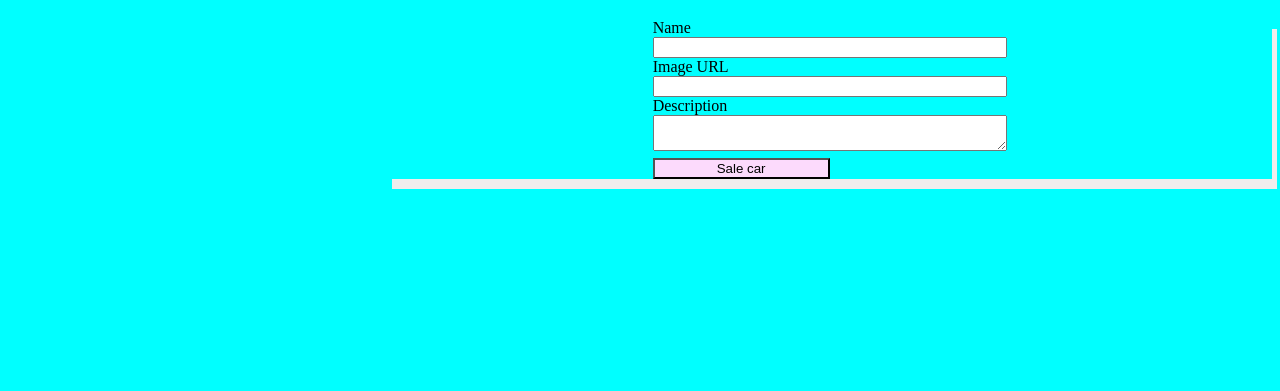
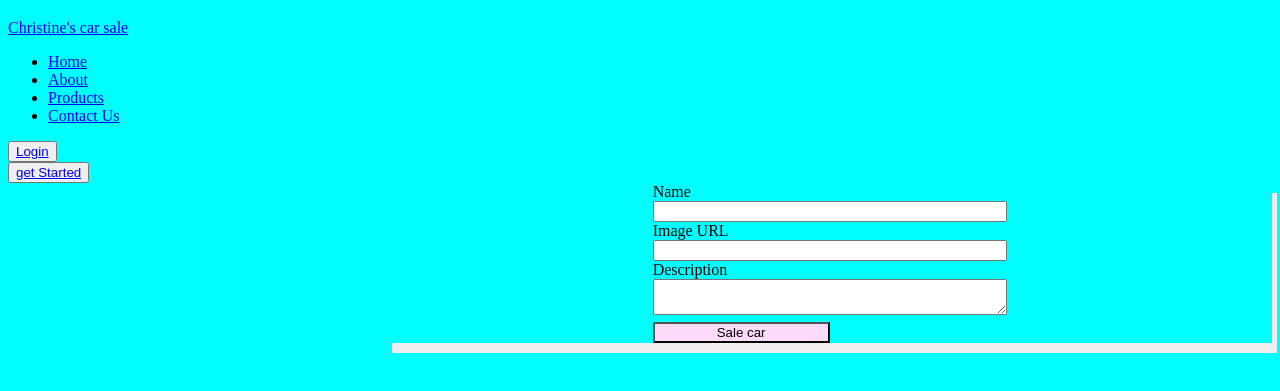
Before and after one commit to chrischep/JS-IPProjectPhase1, a plain HTML site: page index.html in a window 1280 px wide. Shown: the part 61-452 px from the top of the page. Drawn offline with Linux system fonts and the light colour scheme; no server answers.

Commit message:
add nav bar

```diff
--- a/index.html
+++ b/index.html
@@ -12,6 +12,28 @@
     <header id="menu">
         <h1>Welcome to Christine's car sale</h1>
     </header>
+    <div class="nav">
+        <div class="carsale">
+            <a href="#"> Christine's car sale</a>
+        </div>
+        <div class="nav-list">
+            <ul>
+                <li><a href="#">Home</a></li>
+                <li><a href="#">About</a></li>
+                <li><a href="#">Products</a></li>
+                <li><a href="#">Contact Us</a></li>
+            </ul>
+        </div>
+        <div class="btns">
+        <div class="loginlink">
+            <button><a href="#">Login</a></button>
+         </div>
+        <div class="nav-button">
+          <button><a href="#">get Started</a></button>
+        </div>
+    </div>
+     </div>
+
     <div class ="container">
         <form id="car-form">
             <label for="name">Name</label>
```
